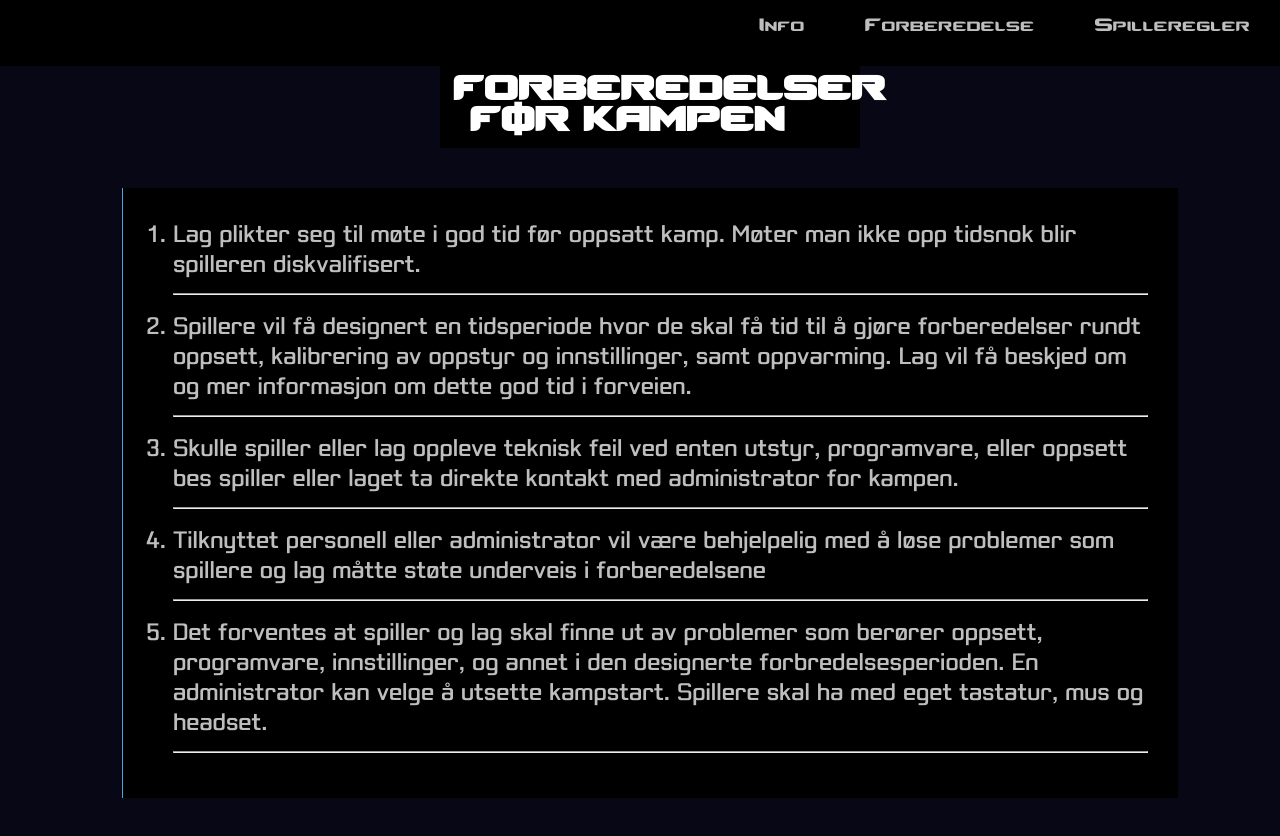
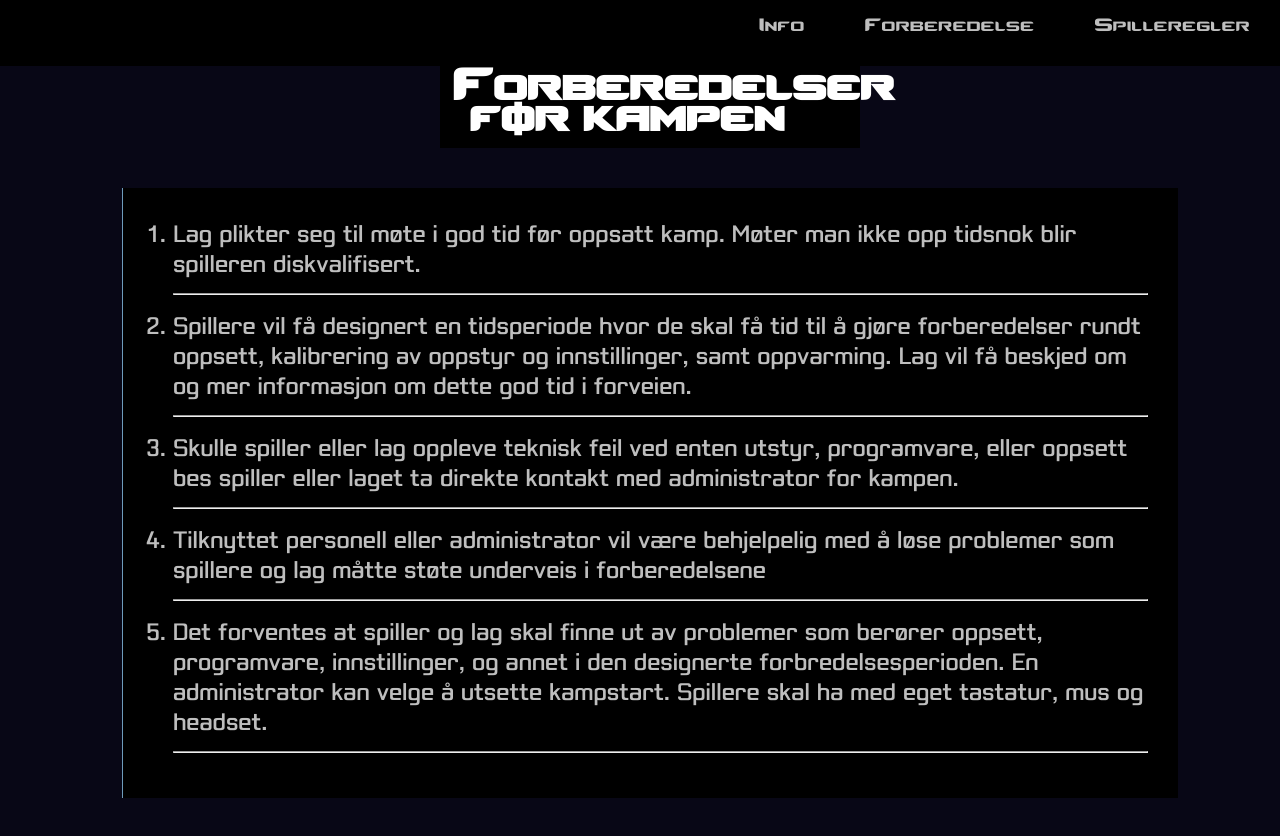
Before and after one commit to Feddy096/infoskjerm_CS2_Turnering_TillerVGS_2025, a plain HTML site: page forberedninger.html in a window 1280 px wide. Shown: the top 836 px of the page. Drawn offline with Linux system fonts and the light colour scheme.

Commit message:
Ga forbredelser stor F

```diff
--- a/forberedninger.html
+++ b/forberedninger.html
@@ -19,7 +19,7 @@
     </nav>
 
     <main>
-      <h1>forberedelser før kampen</h1>
+      <h1>Forberedelser før kampen</h1>
       <ol>
         <li>
           Lag plikter seg til møte i god tid før oppsatt kamp. Møter man ikke
```
